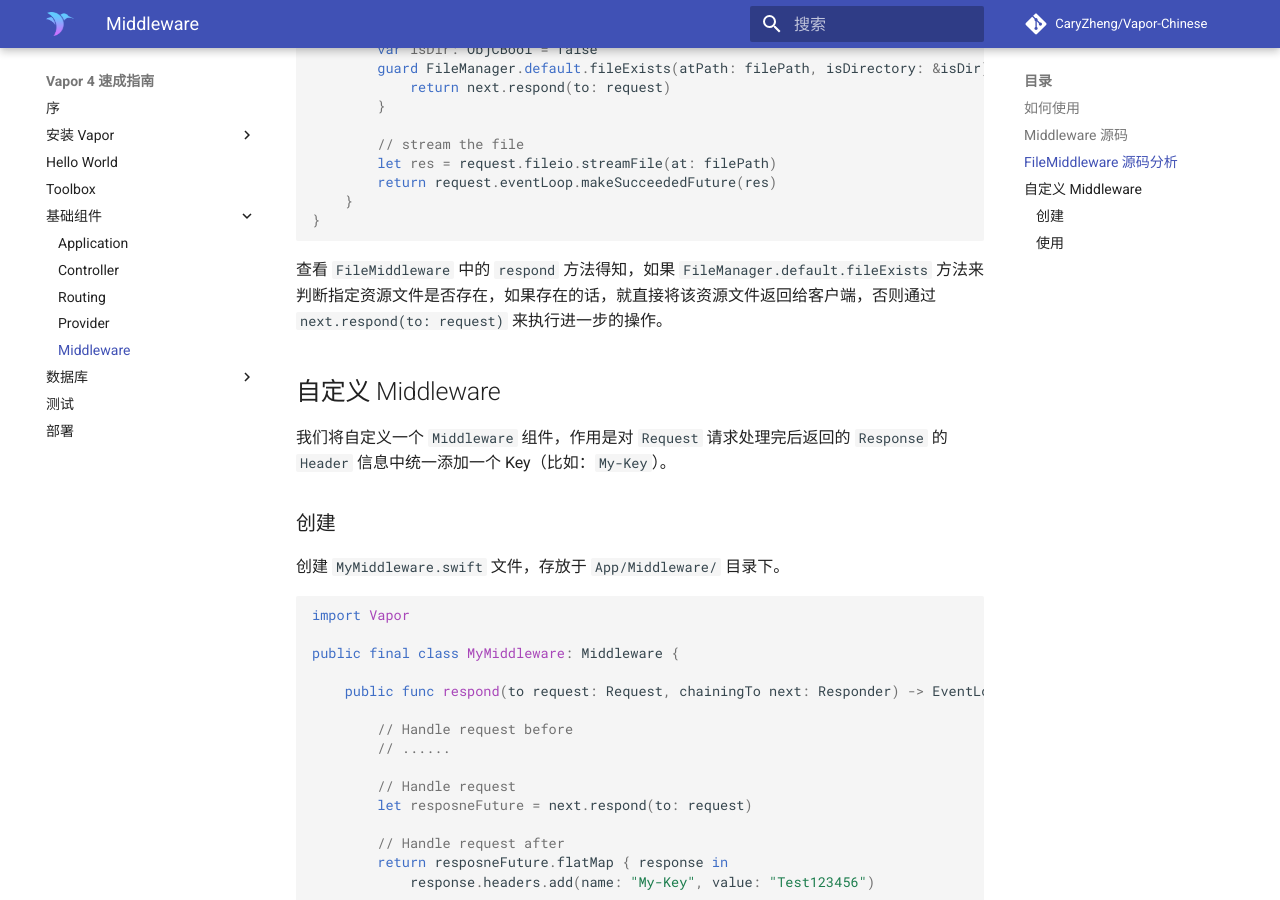
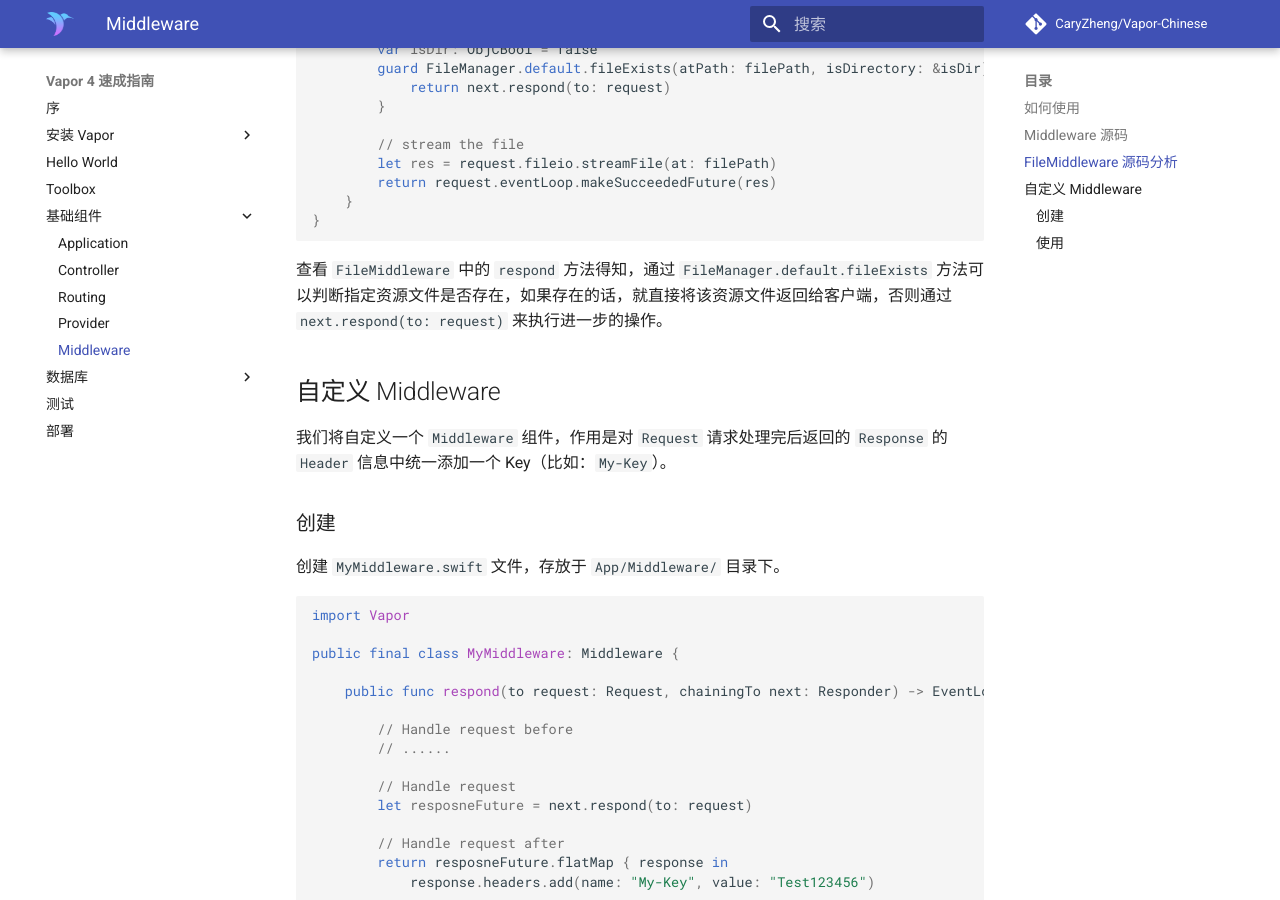
Before and after one commit to CaryZheng/Vapor4-Tutorial, an MkDocs documentation site: the page built from docs/base/middleware.md, in a window 1280 px wide and 900 px high, scrolled down 2140 px. Built offline with MkDocs 1.6.1 and Material for MkDocs 9.7.7, drawn with Linux system fonts in a browser that asks for light colours; comment, search, counter and statistics services are not loaded.

Commit message:
Update Middleware chapter

````diff
--- a/docs/base/middleware.md
+++ b/docs/base/middleware.md
@@ -85,7 +85,7 @@ public final class FileMiddleware: Middleware {
 }
 ```
 
-查看 `FileMiddleware` 中的 `respond` 方法得知，如果 `FileManager.default.fileExists` 方法来 判断指定资源文件是否存在，如果存在的话，就直接将该资源文件返回给客户端，否则通过 `next.respond(to: request)` 来执行进一步的操作。
+查看 `FileMiddleware` 中的 `respond` 方法得知，通过 `FileManager.default.fileExists` 方法可以判断指定资源文件是否存在，如果存在的话，就直接将该资源文件返回给客户端，否则通过 `next.respond(to: request)` 来执行进一步的操作。
 
 ## 自定义 Middleware
 
````
